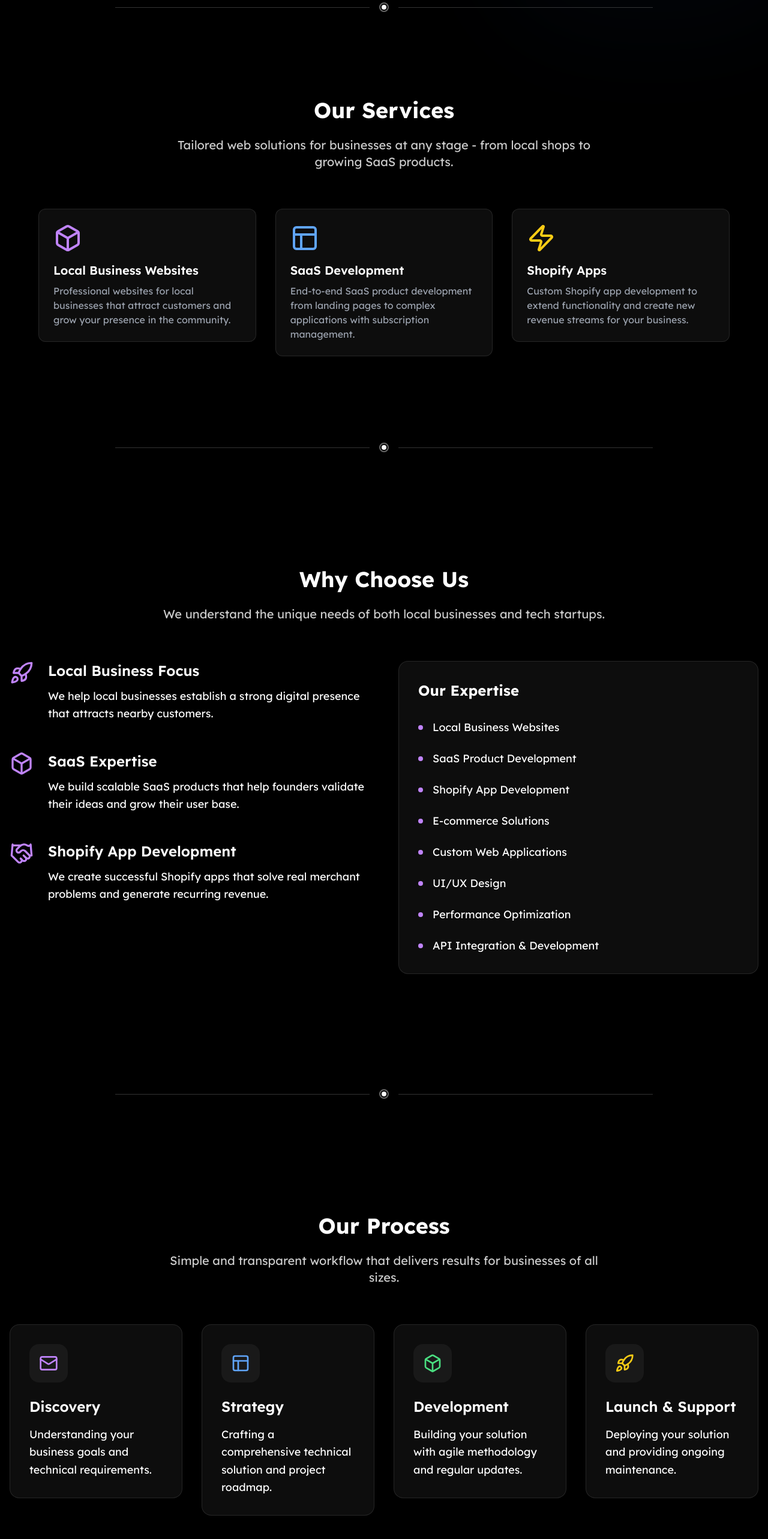
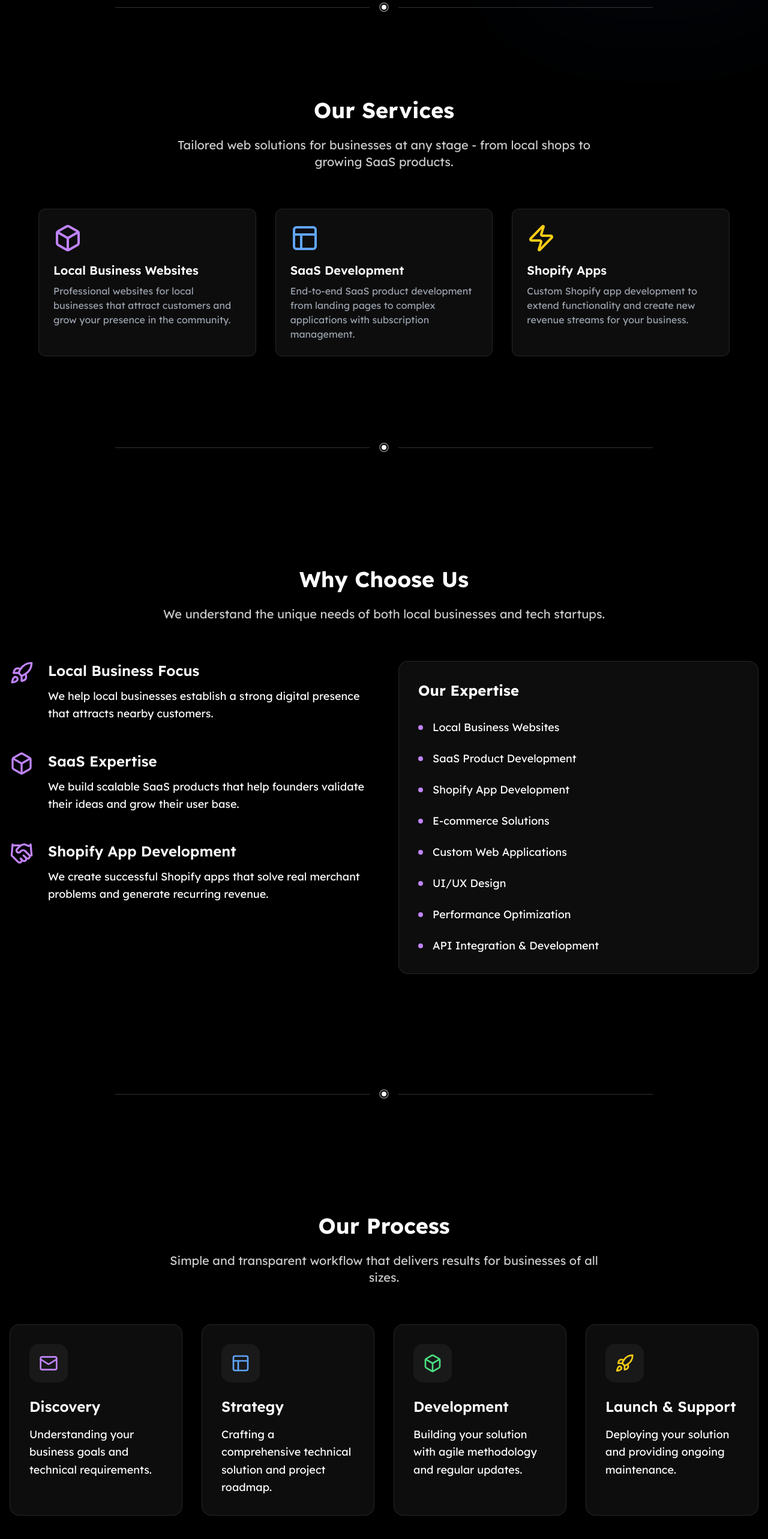
Before and after one commit to supportgpt/pl-landing, a Next.js app: page / in a window 1280 px wide. Shown: the part 860-3426 px from the top of the page at 60% size. Built offline with nearby package versions, Linux system fonts and the light colour scheme.

Commit message:
Remove scroll animations for smoother scrolling experience

```diff
--- a/components/landing-page.tsx
+++ b/components/landing-page.tsx
@@ -23,7 +23,6 @@ import {
 import { Toaster, toast } from 'react-hot-toast'
 import { cn } from "@/lib/utils"
 import { Navigation } from './navigation'
-import { AnimateOnScroll, AnimateStaggerContainer, FadeUpItem } from './scroll-animations'
 
 interface FormData {
   email: string
@@ -377,18 +376,13 @@ export function LandingPage() {
         {/* Services Section */}
         <section id="services" className="py-20 px-4">
           <div className="max-w-6xl mx-auto">
-            <AnimateOnScroll>
             <h2 className="text-4xl font-bold text-white text-center mb-6">Our Services</h2>
-            </AnimateOnScroll>
 
-            <AnimateOnScroll delay={0.1}>
             <p className="text-xl text-white/80 text-center mb-16 max-w-3xl mx-auto">
               Tailored web solutions for businesses at any stage - from local shops to growing SaaS products.
             </p>
-            </AnimateOnScroll>
 
-            <AnimateStaggerContainer className="grid grid-cols-1 md:grid-cols-2 lg:grid-cols-3 gap-8">
-              <FadeUpItem>
+            <div className="grid grid-cols-1 md:grid-cols-2 lg:grid-cols-3 gap-8">
               <Card className="bg-white/5 border-white/10 hover:bg-white/10 transition-all duration-300">
                 <CardContent className="p-6">
                   <Box className="h-12 w-12 text-purple-400 mb-4" />
@@ -398,9 +392,7 @@ export function LandingPage() {
                   </p>
                 </CardContent>
               </Card>
-              </FadeUpItem>
 
-              <FadeUpItem>
               <Card className="bg-white/5 border-white/10 hover:bg-white/10 transition-all duration-300">
                 <CardContent className="p-6">
                   <Layout className="h-12 w-12 text-blue-400 mb-4" />
@@ -410,9 +402,7 @@ export function LandingPage() {
                   </p>
                 </CardContent>
               </Card>
-              </FadeUpItem>
 
-              <FadeUpItem>
               <Card className="bg-white/5 border-white/10 hover:bg-white/10 transition-all duration-300">
                 <CardContent className="p-6">
                   <Zap className="h-12 w-12 text-yellow-400 mb-4" />
@@ -422,8 +412,7 @@ export function LandingPage() {
                   </p>
                 </CardContent>
               </Card>
-              </FadeUpItem>
-            </AnimateStaggerContainer>
+            </div>
           </div>
         </section>
 
@@ -432,21 +421,16 @@ export function LandingPage() {
         {/* Expertise Section */}
         <section id="expertise" className="py-32">
           <div className="max-w-7xl mx-auto px-4">
-            <AnimateOnScroll>
             <h2 className="text-4xl font-bold text-center mb-6 text-white">
               Why Choose Us
             </h2>
-            </AnimateOnScroll>
 
-            <AnimateOnScroll delay={0.1}>
             <p className="text-xl text-white/80 text-center mb-16 max-w-3xl mx-auto">
               We understand the unique needs of both local businesses and tech startups.
             </p>
-            </AnimateOnScroll>
 
             <div className="grid grid-cols-1 md:grid-cols-2 gap-12">
-              <AnimateStaggerContainer className="space-y-12">
-                <FadeUpItem>
+              <div className="space-y-12">
                 <div className="flex gap-6 hover:translate-x-2 transition-transform duration-300 cursor-pointer">
                   <div className="flex-shrink-0">
                     <Rocket className="w-10 h-10 text-purple-400 group-hover:scale-110 transition-transform duration-300" />
@@ -456,9 +440,7 @@ export function LandingPage() {
                     <p className="text-white text-lg leading-relaxed">We help local businesses establish a strong digital presence that attracts nearby customers.</p>
                   </div>
                 </div>
-                </FadeUpItem>
 
-                <FadeUpItem>
                 <div className="flex gap-6 hover:translate-x-2 transition-transform duration-300 cursor-pointer">
                   <div className="flex-shrink-0">
                     <Box className="w-10 h-10 text-purple-400 group-hover:scale-110 transition-transform duration-300" />
@@ -468,9 +450,7 @@ export function LandingPage() {
                     <p className="text-white text-lg leading-relaxed">We build scalable SaaS products that help founders validate their ideas and grow their user base.</p>
                   </div>
                 </div>
-                </FadeUpItem>
 
-                <FadeUpItem>
                 <div className="flex gap-6 hover:translate-x-2 transition-transform duration-300 cursor-pointer">
                   <div className="flex-shrink-0">
                     <Handshake className="w-10 h-10 text-purple-400 group-hover:scale-110 transition-transform duration-300" />
@@ -480,10 +460,9 @@ export function LandingPage() {
                     <p className="text-white text-lg leading-relaxed">We create successful Shopify apps that solve real merchant problems and generate recurring revenue.</p>
                   </div>
                 </div>
-                </FadeUpItem>
-              </AnimateStaggerContainer>
+              </div>
 
-              <AnimateOnScroll delay={0.3}>
+              <div>
                 <Card className="bg-white/5 backdrop-blur-sm border-white/10 hover:bg-white/10 transition-all duration-300 rounded-2xl">
                   <CardContent className="p-8">
                     <h3 className="text-2xl font-bold mb-8 text-white">Our Expertise</h3>
@@ -497,7 +476,7 @@ export function LandingPage() {
                     </ul>
                   </CardContent>
                 </Card>
-              </AnimateOnScroll>
+              </div>
             </div>
           </div>
         </section>
@@ -507,22 +486,17 @@ export function LandingPage() {
         {/* Process Section */}
         <section id="process" className="py-32">
           <div className="max-w-7xl mx-auto px-4">
-            <AnimateOnScroll>
             <h2 className="text-4xl font-bold text-center mb-6 text-white">
               Our Process
             </h2>
-            </AnimateOnScroll>
 
-            <AnimateOnScroll delay={0.1}>
             <p className="text-xl text-white/80 text-center mb-16 max-w-3xl mx-auto">
               Simple and transparent workflow that delivers results for businesses of all sizes.
             </p>
-            </AnimateOnScroll>
 
-            <AnimateStaggerContainer className="grid grid-cols-1 md:grid-cols-2 lg:grid-cols-4 gap-8">
+            <div className="grid grid-cols-1 md:grid-cols-2 lg:grid-cols-4 gap-8">
               {processSteps.map((item, i) => (
-                <FadeUpItem key={i}>
-                  <Card className="bg-white/5 backdrop-blur-sm border-white/10 hover:bg-white/10 transition-all duration-300 rounded-2xl group cursor-pointer hover:translate-y-[-8px] hover:shadow-2xl hover:shadow-purple-500/20">
+                <Card key={i} className="bg-white/5 backdrop-blur-sm border-white/10 hover:bg-white/10 transition-all duration-300 rounded-2xl group cursor-pointer hover:translate-y-[-8px] hover:shadow-2xl hover:shadow-purple-500/20">
                   <CardContent className="p-8">
                     <div className="w-16 h-16 rounded-2xl bg-white/5 flex items-center justify-center mb-6 group-hover:bg-purple-500/10">
                       <div className="transform group-hover:scale-110 transition-transform duration-300">
@@ -533,9 +507,8 @@ export function LandingPage() {
                     <p className="text-white text-lg leading-relaxed">{item.description}</p>
                   </CardContent>
                 </Card>
-                </FadeUpItem>
               ))}
-            </AnimateStaggerContainer>
+            </div>
           </div>
         </section>
 
@@ -544,22 +517,17 @@ export function LandingPage() {
         {/* Projects Section */}
         <section id="portfolio" className="py-32">
           <div className="max-w-7xl mx-auto px-4">
-            <AnimateOnScroll>
             <h2 className="text-4xl font-bold text-center mb-6 text-white">
               Our Projects
             </h2>
-            </AnimateOnScroll>
 
-            <AnimateOnScroll delay={0.1}>
             <p className="text-xl text-white/80 text-center mb-16 max-w-3xl mx-auto">
               From local businesses to Shopify apps, we've helped clients of all sizes achieve their goals.
             </p>
-            </AnimateOnScroll>
 
-            <AnimateStaggerContainer className="grid grid-cols-1 md:grid-cols-2 gap-10">
+            <div className="grid grid-cols-1 md:grid-cols-2 gap-10">
               {portfolioItems.map((item, i) => (
-                <FadeUpItem key={i}>
-                  <Card className="group bg-white/5 backdrop-blur-sm border-white/10 hover:bg-white/10 transition-all duration-500 overflow-hidden rounded-2xl hover:translate-y-[-8px] hover:shadow-2xl hover:shadow-purple-500/20">
+                <Card key={i} className="group bg-white/5 backdrop-blur-sm border-white/10 hover:bg-white/10 transition-all duration-500 overflow-hidden rounded-2xl hover:translate-y-[-8px] hover:shadow-2xl hover:shadow-purple-500/20">
                   <CardContent className="p-0">
                     <div className="relative h-64 overflow-hidden">
                       <div className="absolute inset-0 bg-gradient-to-b from-purple-500/20 to-blue-500/20 mix-blend-overlay opacity-0 group-hover:opacity-100 transition-opacity duration-500" />
@@ -598,9 +566,8 @@ export function LandingPage() {
                     </div>
                   </CardContent>
                 </Card>
-                </FadeUpItem>
               ))}
-            </AnimateStaggerContainer>
+            </div>
           </div>
         </section>
 
@@ -609,19 +576,14 @@ export function LandingPage() {
         {/* CTA Section */}
         <section className="py-32 text-center">
           <div className="max-w-4xl mx-auto px-4">
-            <AnimateOnScroll>
             <h2 className="text-4xl md:text-5xl font-bold mb-6 text-white">
               Ready to Grow Your Business Online?
             </h2>
-            </AnimateOnScroll>
 
-            <AnimateOnScroll delay={0.1}>
             <p className="text-xl text-white/80 mb-12 max-w-2xl mx-auto">
               Whether you're a local shop looking for more customers or a SaaS founder building the next big thing, we're here to help you succeed.
             </p>
-            </AnimateOnScroll>
 
-            <AnimateOnScroll delay={0.2}>
             <div className="flex flex-col sm:flex-row gap-4 justify-center">
               <Button
                 className={cn(primaryButtonClasses, "text-lg px-12 py-7 hover:scale-105 hover:shadow-2xl hover:shadow-white/20 transition-all duration-300")}
@@ -637,7 +599,6 @@ export function LandingPage() {
                 View Our Work
               </Button>
             </div>
-            </AnimateOnScroll>
           </div>
         </section>
 
```
Lines whose indentation alone changed are shown as unchanged.
